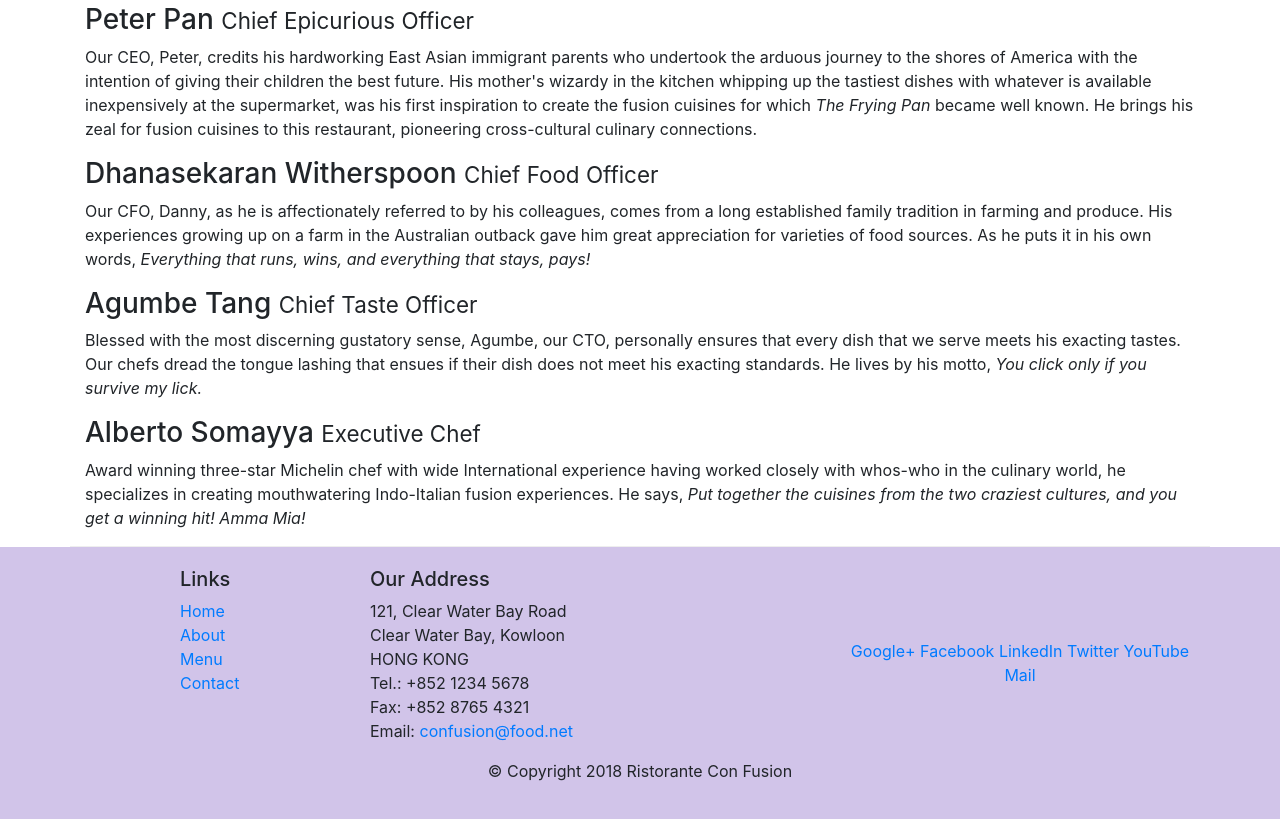
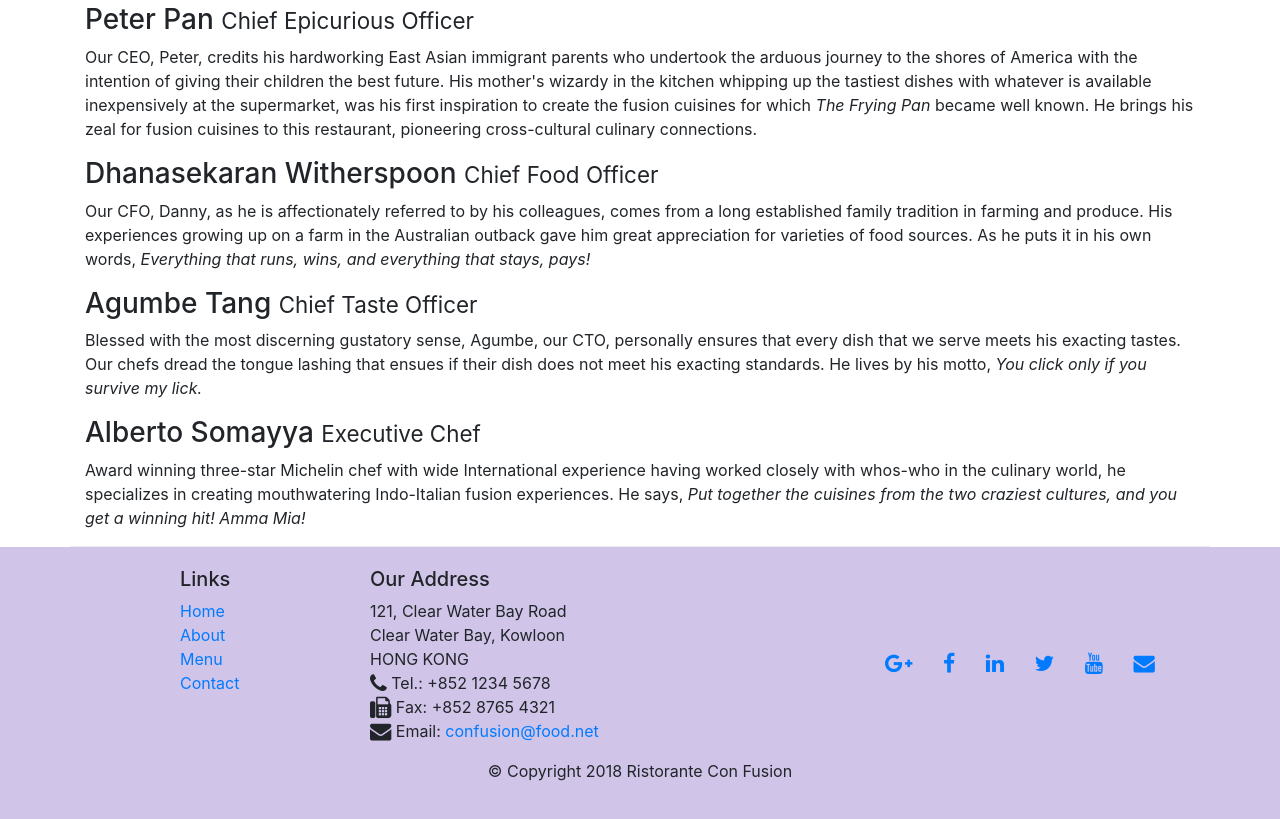
Before and after one commit to crivero1510/conFusion, a website: page aboutus.html in a window 1280 px wide. Shown: the part 1154-1973 px from the top of the page. Drawn offline with nearby package versions, Linux system fonts and the light colour scheme.

Commit message:
Icon Fonts

```diff
--- a/aboutus.html
+++ b/aboutus.html
@@ -8,7 +8,9 @@
 
     <!-- Bootstrap CSS -->
     <link rel="stylesheet" href="node_modules/bootstrap/dist/css/bootstrap.min.css">
-    <link rel="stylesheet" href="css/styles.css"
+    <link rel="stylesheet" href ="node_modules/font-awesome/css/font-awesome.min.css">
+    <link rel="stylesheet" href="css/styles.css">
+    <link href="css/styles.css" rel="stylesheet">
 
     <title></title>
 
@@ -107,23 +109,24 @@
                 <div class="col-7 col-sm-5">
                     <h5>Our Address</h5>
                     <address>
-		              121, Clear Water Bay Road<br>
-		              Clear Water Bay, Kowloon<br>
-		              HONG KONG<br>
-		              Tel.: +852 1234 5678<br>
-		              Fax: +852 8765 4321<br>
-		              Email: <a href="mailto:confusion@food.net">confusion@food.net</a>
-		           </address>
+                        121, Clear Water Bay Road
+                        <br> Clear Water Bay, Kowloon
+                        <br> HONG KONG<br>
+                        <i class="fa fa-phone fa-lg"></i> Tel.: +852 1234 5678<br>
+                        <i class="fa fa-fax fa-lg"></i> Fax: +852 8765 4321<br>
+                        <i class="fa fa-envelope fa-lg"></i> Email:
+                        <a href="mailto:confusion@food.net">confusion@food.net</a>
+                    </address>
                 </div>
                 <div class="col-12 col-sm-4 align-self-center">
-                    <div class="text-center">
-                        <a href="http://google.com/+">Google+</a>
-                        <a href="http://www.facebook.com/profile.php?id=">Facebook</a>
-                        <a href="http://www.linkedin.com/in/">LinkedIn</a>
-                        <a href="http://twitter.com/">Twitter</a>
-                        <a href="http://youtube.com/">YouTube</a>
-                        <a href="mailto:">Mail</a>
-                    </div>
+                        <div class="text-center">
+                                <a class="btn btn-social-icon btn-google" href="http://google.com/+"><i class="fa fa-google-plus fa-lg"></i></a>
+                                <a class="btn btn-social-icon btn-facebook" href="http://www.facebook.com/profile.php?id="><i  class="fa fa-facebook fa-lg"></i></a>
+                                <a class="btn btn-social-icon btn-linkedin" href="http://www.linkedin.com/in/"><i class="fa fa-linkedin fa-lg"></i></a>
+                                <a class="btn btn-social-icon btn-twitter" href="http://twitter.com/"><i class="fa fa-twitter fa-lg"></i></a>
+                                <a class="btn btn-social-icon btn-youtube" href="http://youtube.com/"><i class="fa fa-youtube fa-lg"></i></a>
+                                <a class="btn btn-social-icon" href="mailto:"><i class="fa fa-envelope fa-lg"></i></a>
+                            </div>
                 </div>
            </div>
            <div class="row justify-content-center">
--- a/package.json
+++ b/package.json
@@ -15,6 +15,8 @@
   },
   "dependencies": {
     "bootstrap": "^4.0.0",
+    "bootstrap-social": "^5.1.1",
+    "font-awesome": "^4.7.0",
     "jquery": "^3.3.1",
     "popper.js": "^1.12.9"
   }
```
Also changed, not shown: index.html (+18 -15 lines), 1 other file.
